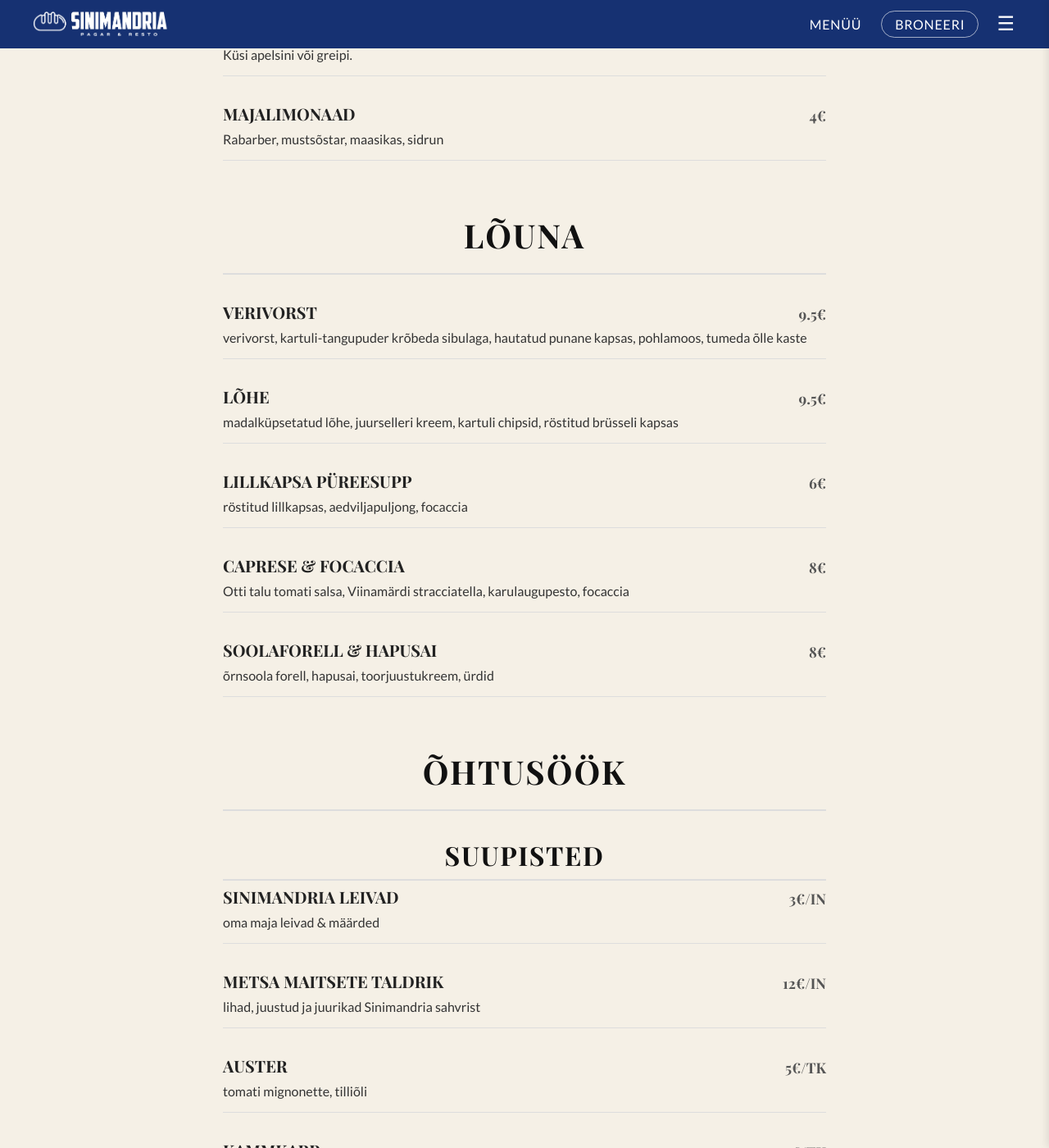
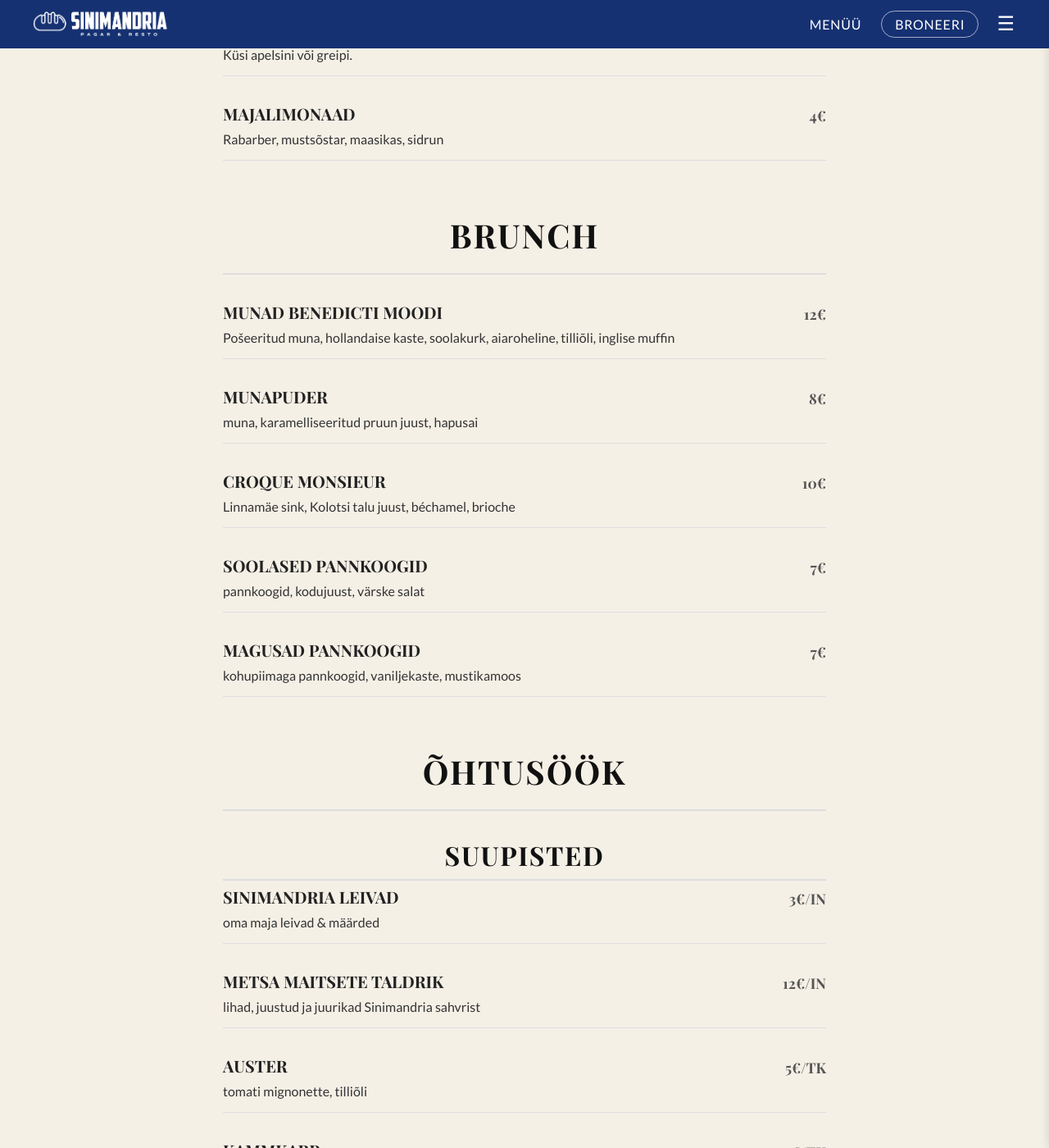
Before and after one commit to m-tu/sinimandria, a Jekyll site: the page built from pages/menu.markdown, in a window 1280 px wide and 1400 px high, scrolled down 1740 px. Shown: the whole window at 82% size. Built offline with Jekyll 4.4.1, drawn with Linux system fonts in a browser that asks for light colours.

Commit message:
Update menu.markdown

```diff
--- a/pages/menu.markdown
+++ b/pages/menu.markdown
@@ -84,28 +84,28 @@
 </section>
 
 <div id="louna" class="menu-heading-group">
-  <h1 class="menu-heading">LÕUNA</h1>
+  <h1 class="menu-heading">BRUNCH</h1>
 </div>
 <section class="menu-section">
   <div class="menu-item">
-    <h3>VERIVORST <span class="price">9.5€</span></h3>
-    <p>verivorst, kartuli-tangupuder krõbeda sibulaga, hautatud punane kapsas, pohlamoos, tumeda õlle kaste</p>
+    <h3>MUNAD BENEDICTI MOODI <span class="price">12€</span></h3>
+    <p>Pošeeritud muna, hollandaise kaste, soolakurk, aiaroheline, tilliõli, inglise muffin</p>
   </div>
   <div class="menu-item">
-    <h3>LÕHE <span class="price">9.5€</span></h3>
-    <p>madalküpsetatud lõhe, juurselleri kreem, kartuli chipsid, röstitud brüsseli kapsas</p>
+    <h3>MUNAPUDER <span class="price">8€</span></h3>
+    <p>muna, karamelliseeritud pruun juust, hapusai</p>
   </div>
   <div class="menu-item">
-    <h3>LILLKAPSA PÜREESUPP <span class="price">6€</span></h3>
-    <p>röstitud lillkapsas, aedviljapuljong, focaccia</p>
+    <h3>CROQUE MONSIEUR <span class="price">10€</span></h3>
+    <p>Linnamäe sink, Kolotsi talu juust, béchamel, brioche</p>
   </div>
   <div class="menu-item">
-    <h3>CAPRESE & FOCACCIA <span class="price">8€</span></h3>
-    <p>Otti talu tomati salsa, Viinamärdi stracciatella, karulaugupesto, focaccia</p>
+    <h3>SOOLASED PANNKOOGID <span class="price">7€</span></h3>
+    <p>pannkoogid, kodujuust, värske salat</p>
   </div>
   <div class="menu-item">
-    <h3>SOOLAFORELL & HAPUSAI <span class="price">8€</span></h3>
-    <p>õrnsoola forell, hapusai, toorjuustukreem, ürdid</p>
+    <h3>MAGUSAD PANNKOOGID <span class="price">7€</span></h3>
+    <p>kohupiimaga pannkoogid, vaniljekaste, mustikamoos</p>
   </div>
 </section>
 
```
